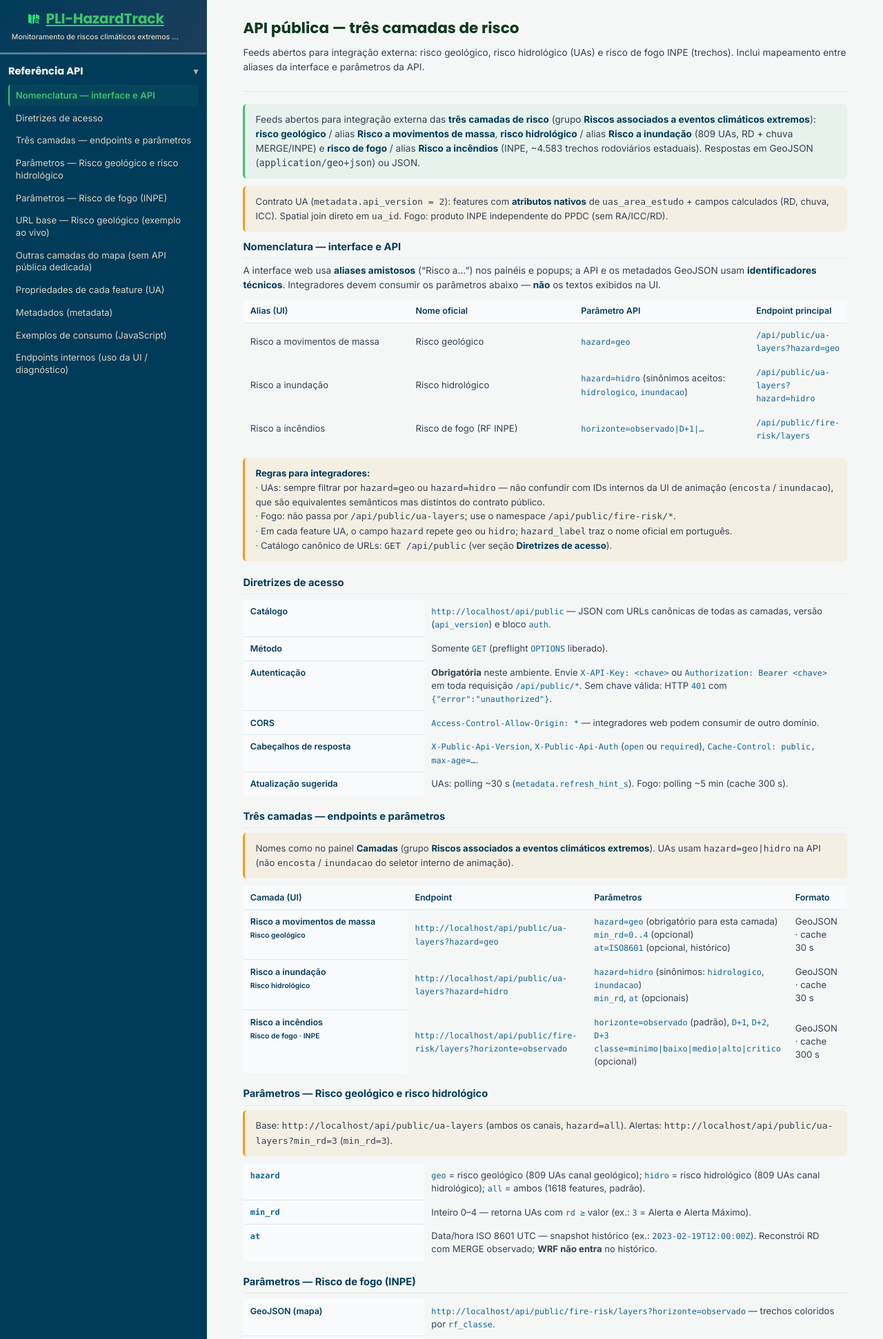
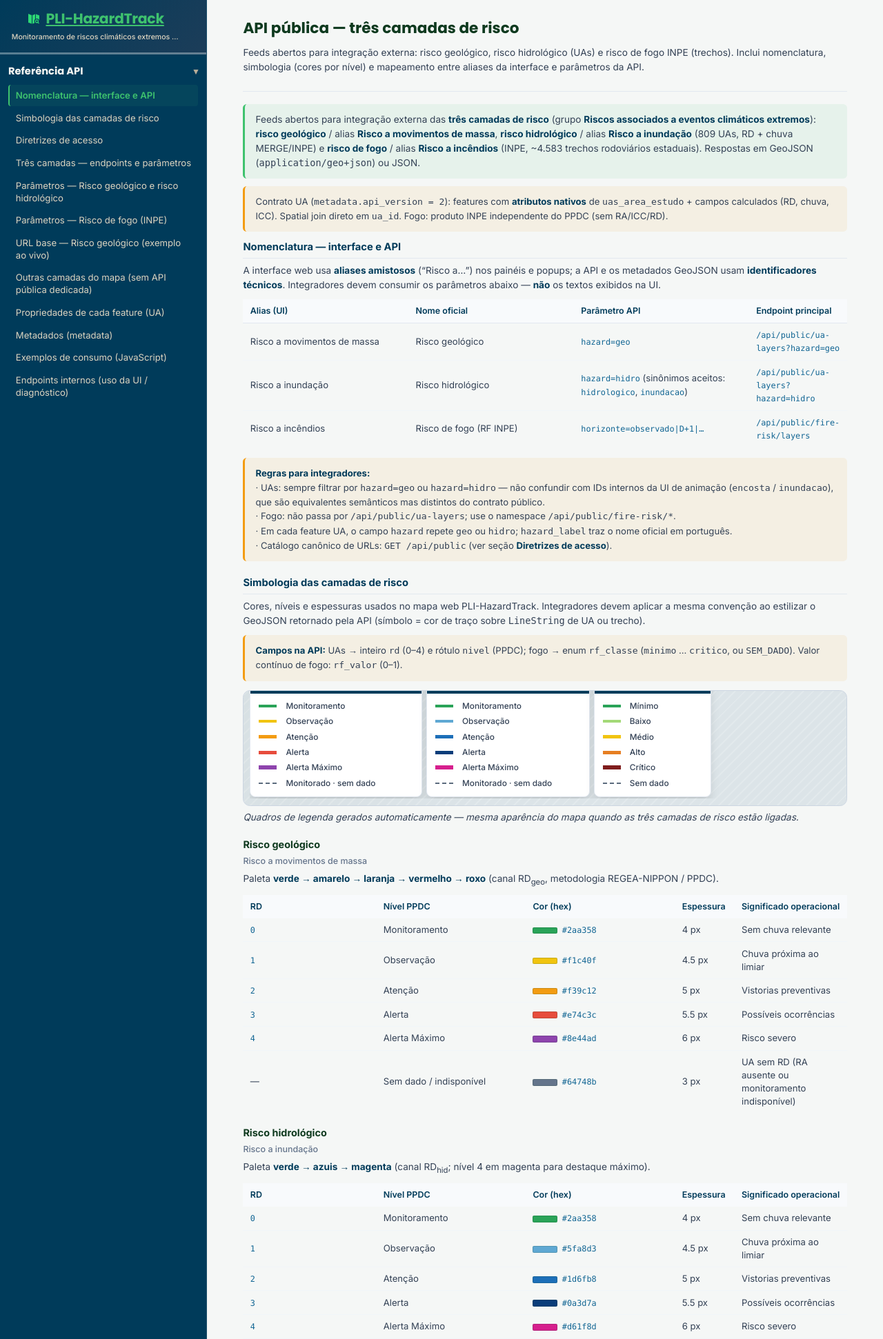
Before and after one commit to vpcapanema/PLI-HazardTrack, a Flask app: page /docs/api in a window 1280 px wide. Shown: the top 1942 px of the page at 69% size. Run offline with Flask 3, Linux system fonts and the light colour scheme.

Commit message:
feat: enhance SSE progress streaming and update risk layer documentation
- Improved the `/api/progress/stream` endpoint to handle exceptions more gracefully, ensuring robust keepalive functionality.
- Increased Gunicorn timeout in `docker-compose.vm.yml` to 3600 seconds for better handling of long-running requests.
- Added new sections in the documentation to describe the symbology for geological, hydrological, and fire risks, including color palettes and operational meanings.
- Updated frontend scripts to render risk layer symbology dynamically, enhancing user experience with visual previews.
- Revised CSS styles for improved layout and presentation of risk layer information in the documentation.

```diff
--- a/app.py
+++ b/app.py
@@ -455,31 +455,38 @@ def api_progress_stream():
         last_version = -1
         last_sent_at = 0.0
         # Rate limit: no maximo 1 evento real a cada 100ms (10/s).
-        # Throttle em _progress_bytes ja amortece, mas mantemos
-        # uma protecao extra na borda do stream.
         min_gap_s = 0.1
-        while True:
-            try:
-                new_version = wait_for_progress_change(
-                    last_version, timeout_s=15.0,
-                )
-            except GeneratorExit:
-                return
-            if new_version == last_version:
-                yield ": keepalive\n\n"
-                continue
-            gap = _time.monotonic() - last_sent_at
-            if gap < min_gap_s:
-                _time.sleep(min_gap_s - gap)
-            last_version = get_progress_version()
-            payload = get_download_progress()
-            payload["_version"] = last_version
-            try:
-                data = _json.dumps(payload, default=str)
-            except (TypeError, ValueError):
-                continue
-            yield f"data: {data}\n\n"
-            last_sent_at = _time.monotonic()
+        try:
+            while True:
+                try:
+                    new_version = wait_for_progress_change(
+                        last_version, timeout_s=15.0,
+                    )
+                except GeneratorExit:
+                    return
+                if new_version == last_version:
+                    try:
+                        yield ": keepalive\n\n"
+                    except (GeneratorExit, BrokenPipeError, ConnectionResetError):
+                        return
+                    continue
+                gap = _time.monotonic() - last_sent_at
+                if gap < min_gap_s:
+                    _time.sleep(min_gap_s - gap)
+                last_version = get_progress_version()
+                payload = get_download_progress()
+                payload["_version"] = last_version
+                try:
+                    data = _json.dumps(payload, default=str)
+                except (TypeError, ValueError):
+                    continue
+                try:
+                    yield f"data: {data}\n\n"
+                except (GeneratorExit, BrokenPipeError, ConnectionResetError):
+                    return
+                last_sent_at = _time.monotonic()
+        except GeneratorExit:
+            return
 
     resp = Response(generate(), mimetype="text/event-stream")
     resp.headers["Cache-Control"] = "no-cache, no-transform"
--- a/docker-compose.vm.yml
+++ b/docker-compose.vm.yml
@@ -28,7 +28,7 @@ services:
       SAMAEG_WORKERS: "12"
       GUNICORN_WORKERS: "2"
       GUNICORN_THREADS: "8"
-      GUNICORN_TIMEOUT: "120"
+      GUNICORN_TIMEOUT: "3600"
       SIGMA_API_BASE_URL: "${SIGMA_API_BASE_URL:-}"
       SIGMA_DATABASE_URL: "${SIGMA_DATABASE_URL:-}"
       SIGMA_POSTGRES_HOST: "${SIGMA_POSTGRES_HOST:-}"
--- a/static/docs-api.js
+++ b/static/docs-api.js
@@ -1,5 +1,5 @@
 /**
- * Preenche URLs e exemplo de fetch na pagina /docs/api.
+ * Preenche URLs, simbologia e exemplo de fetch na pagina /docs/api.
  */
 (function () {
   "use strict";
@@ -8,6 +8,149 @@
     const base = window.APP_BASE || "";
     if (!path.startsWith("/")) path = "/" + path;
     return base + path;
+  }
+
+  function escapeHtml(text) {
+    return String(text)
+      .replace(/&/g, "&amp;")
+      .replace(/</g, "&lt;")
+      .replace(/>/g, "&gt;")
+      .replace(/"/g, "&quot;");
+  }
+
+  function legendHeadHtml(alias, subtitle) {
+    return (
+      `<div class="legend-title">`
+      + `<span class="legend-title-risk">${escapeHtml(alias)}</span>`
+      + `<span class="legend-title-sub">${escapeHtml(subtitle)}</span>`
+      + `</div>`
+    );
+  }
+
+  function legendRowsHtml(palette, labels, weights, ndLabel) {
+    const rows = palette.map((color, i) => {
+      const w = weights[i] != null ? weights[i] : 4;
+      const lbl = labels[i] != null ? labels[i] : String(i);
+      return (
+        `<div class="legend-item">`
+        + `<span class="line" style="border-top:${w}px solid ${color}"></span>`
+        + `${escapeHtml(lbl)}`
+        + `</div>`
+      );
+    }).join("");
+    const nd = ndLabel
+      ? `<div class="legend-item">`
+        + `<span class="line line-rd-nd"></span>${escapeHtml(ndLabel)}`
+        + `</div>`
+      : "";
+    return rows + nd;
+  }
+
+  function renderLegendPreview() {
+    const root = document.getElementById("api-legend-preview");
+    const cfg = window.PLI_RISK_LAYERS;
+    if (!root || !cfg) return;
+
+    const fireMain = cfg.FIRE_CLASSES.filter((c) => c.id !== "SEM_DADO");
+    const entries = [
+      {
+        key: "geo",
+        alias: cfg.LAYERS.geo.alias,
+        subtitle: `${cfg.LAYERS.geo.label} · níveis operacionais`,
+        palette: cfg.PALETTES.geo,
+        labels: cfg.RD_LEVELS.map((l) => l.label),
+        weights: cfg.STROKE_WEIGHTS,
+        ndLabel: "Monitorado · sem dado",
+      },
+      {
+        key: "hidro",
+        alias: cfg.LAYERS.hidro.alias,
+        subtitle: `${cfg.LAYERS.hidro.label} · níveis operacionais`,
+        palette: cfg.PALETTES.hidro,
+        labels: cfg.RD_LEVELS.map((l) => l.label),
+        weights: cfg.STROKE_WEIGHTS,
+        ndLabel: "Monitorado · sem dado",
+      },
+      {
+        key: "fire",
+        alias: cfg.LAYERS.fire.alias,
+        subtitle: `${cfg.LAYERS.fire.label} · observado`,
+        palette: fireMain.map((c) => c.color),
+        labels: fireMain.map((c) => c.label),
+        weights: cfg.STROKE_WEIGHTS.slice(0, fireMain.length),
+        ndLabel: "Sem dado",
+      },
+    ];
+
+    root.innerHTML = entries.map((e) => (
+      `<div class="legend-block" data-legend-key="${e.key}">`
+      + `<div class="legend-head">${legendHeadHtml(e.alias, e.subtitle)}</div>`
+      + `<div class="legend-body"><div class="legend-rows">`
+      + legendRowsHtml(e.palette, e.labels, e.weights, e.ndLabel)
+      + `</div></div></div>`
+    )).join("");
+  }
+
+  function swatchHtml(color) {
+    return (
+      `<span class="docs-symb-swatch" style="background:${color}" `
+      + `aria-hidden="true"></span><code>${color}</code>`
+    );
+  }
+
+  function renderRdSymbology(tableId, paletteKey) {
+    const cfg = window.PLI_RISK_LAYERS;
+    const table = document.getElementById(tableId);
+    if (!table || !cfg) return;
+    const palette = cfg.PALETTES[paletteKey] || [];
+    const weights = cfg.STROKE_WEIGHTS || [];
+    const rows = cfg.RD_LEVELS.map((lvl) => {
+      const color = palette[lvl.rd] || "#64748b";
+      const weight = weights[lvl.rd] != null ? `${weights[lvl.rd]} px` : "—";
+      return (
+        "<tr>"
+        + `<td><code>${lvl.rd}</code></td>`
+        + `<td>${lvl.label}</td>`
+        + `<td class="docs-symb-color">${swatchHtml(color)}</td>`
+        + `<td>${weight}</td>`
+        + `<td>${lvl.desc}</td>`
+        + "</tr>"
+      );
+    }).join("");
+    const sem = cfg.SEM_DADO_UA;
+    table.innerHTML = (
+      "<thead><tr>"
+      + "<th>RD</th><th>Nível PPDC</th><th>Cor (hex)</th>"
+      + "<th>Espessura</th><th>Significado operacional</th>"
+      + "</tr></thead><tbody>"
+      + rows
+      + "<tr>"
+      + "<td>—</td><td>" + sem.label + "</td>"
+      + `<td class="docs-symb-color">${swatchHtml(sem.color)}</td>`
+      + "<td>3 px</td>"
+      + "<td>UA sem RD (RA ausente ou monitoramento indisponível)</td>"
+      + "</tr></tbody>"
+    );
+  }
+
+  function renderFireSymbology() {
+    const cfg = window.PLI_RISK_LAYERS;
+    const table = document.getElementById("api-symb-fire");
+    if (!table || !cfg) return;
+    const rows = cfg.FIRE_CLASSES.map((cls) => (
+      "<tr>"
+      + `<td><code>${cls.id}</code></td>`
+      + `<td>${cls.label}</td>`
+      + `<td class="docs-symb-color">${swatchHtml(cls.color)}</td>`
+      + `<td>${cls.id === "SEM_DADO" ? "Trecho sem produto RF" : "Condição ambiental favorável à ignição/propagação"}</td>`
+      + "</tr>"
+    )).join("");
+    table.innerHTML = (
+      "<thead><tr>"
+      + "<th><code>rf_classe</code></th><th>Rótulo</th>"
+      + "<th>Cor (hex)</th><th>Leitura</th>"
+      + "</tr></thead><tbody>" + rows + "</tbody>"
+    );
   }
 
   const paths = {
@@ -28,6 +171,11 @@
     const el = document.getElementById(id);
     if (el) el.textContent = origin + apiUrl(path);
   });
+
+  renderRdSymbology("api-symb-geo", "geo");
+  renderRdSymbology("api-symb-hidro", "hidro");
+  renderFireSymbology();
+  renderLegendPreview();
 
   const ex = document.getElementById("api-fetch-example");
   const key = window.PLI_PUBLIC_API_KEY || "";
--- a/static/docs.css
+++ b/static/docs.css
@@ -162,6 +162,108 @@ a.docs-home-link:focus-visible {
   scroll-margin-top: 1rem;
 }
 
+.docs-body h4.docs-symb-layer {
+  margin: 1.15rem 0 0.35rem;
+  font-size: 0.9rem;
+  font-weight: 700;
+  color: #0f3a1f;
+}
+
+.docs-symb-alias {
+  display: block;
+  margin-top: 0.12rem;
+  font-size: 0.78rem;
+  font-weight: 500;
+  color: #64748b;
+}
+
+.docs-symb-lead {
+  margin: 0 0 0.45rem;
+  font-size: 0.84rem;
+  color: #475569;
+}
+
+.docs-symb-caption {
+  margin: 0.35rem 0 1rem;
+  font-size: 0.78rem;
+  color: #64748b;
+  font-style: italic;
+}
+
+.docs-map-preview {
+  position: relative;
+  margin: 0.85rem 0 0.35rem;
+  min-height: 10.5rem;
+  border-radius: 0.65rem;
+  border: 1px solid #cbd5e1;
+  background: #dce4e8;
+  overflow: hidden;
+}
+
+.docs-map-preview-bg {
+  position: absolute;
+  inset: 0;
+  background:
+    linear-gradient(135deg, rgba(15, 58, 31, 0.04) 0%, transparent 55%),
+    repeating-linear-gradient(
+      -45deg,
+      rgba(255, 255, 255, 0.35) 0,
+      rgba(255, 255, 255, 0.35) 2px,
+      transparent 2px,
+      transparent 10px
+    );
+  opacity: 0.55;
+}
+
+.docs-map-preview-hint {
+  position: absolute;
+  top: 0.55rem;
+  left: 0.65rem;
+  margin: 0;
+  font-size: 0.68rem;
+  font-weight: 700;
+  letter-spacing: 0.06em;
+  text-transform: uppercase;
+  color: #64748b;
+}
+
+.docs-map-preview-legend {
+  position: absolute;
+  bottom: 0.65rem;
+  left: 0.55rem;
+  right: 0.55rem;
+  overflow-x: auto;
+  padding-bottom: 0.1rem;
+  scrollbar-width: thin;
+}
+
+.docs-legend-stack {
+  flex-wrap: wrap;
+  pointer-events: auto;
+}
+
+.docs-legend-stack .legend-block {
+  pointer-events: auto;
+}
+
+.docs-legend-stack .legend-head {
+  cursor: default;
+}
+
+.docs-symb-table td.docs-symb-color {
+  white-space: nowrap;
+}
+
+.docs-symb-swatch {
+  display: inline-block;
+  width: 2.25rem;
+  height: 0.62rem;
+  margin-right: 0.4rem;
+  border-radius: 2px;
+  border: 1px solid rgba(15, 58, 31, 0.18);
+  vertical-align: middle;
+}
+
 @media (max-width: 768px) {
   .docs-shell {
     flex-direction: column;
--- a/static/risk-layers.js
+++ b/static/risk-layers.js
@@ -6,6 +6,37 @@
   "use strict";
 
   const GROUP = "Riscos associados a eventos climáticos extremos";
+
+  /** Niveis PPDC compartilhados por RD geo e RD hidro (campo rd / nivel). */
+  const RD_LEVELS = [
+    { rd: 0, label: "Monitoramento", desc: "Sem chuva relevante" },
+    { rd: 1, label: "Observação", desc: "Chuva próxima ao limiar" },
+    { rd: 2, label: "Atenção", desc: "Vistorias preventivas" },
+    { rd: 3, label: "Alerta", desc: "Possíveis ocorrências" },
+    { rd: 4, label: "Alerta Máximo", desc: "Risco severo" },
+  ];
+
+  /** Cores por nivel RD — espelham o mapa web (static/app.js). */
+  const PALETTES = {
+    geo: ["#2aa358", "#f1c40f", "#f39c12", "#e74c3c", "#8e44ad"],
+    hidro: ["#2aa358", "#5fa8d3", "#1d6fb8", "#0a3d7a", "#d61f8d"],
+  };
+
+  /** Espessura da linha (px) por nivel RD no mapa web. */
+  const STROKE_WEIGHTS = [4.0, 4.5, 5.0, 5.5, 6.0];
+
+  /** UA sem RD calculado ou monitoramento indisponivel. */
+  const SEM_DADO_UA = { color: "#64748b", label: "Sem dado / indisponível" };
+
+  /** Classes RF INPE (campo rf_classe) — ordem crescente de severidade. */
+  const FIRE_CLASSES = [
+    { id: "minimo", label: "Mínimo", color: "#2aa358" },
+    { id: "baixo", label: "Baixo", color: "#a3d977" },
+    { id: "medio", label: "Médio", color: "#f1c40f" },
+    { id: "alto", label: "Alto", color: "#e67e22" },
+    { id: "critico", label: "Crítico", color: "#7f1d1d" },
+    { id: "SEM_DADO", label: "Sem dado", color: "#94a3b8" },
+  ];
 
   const LAYERS = {
     geo: {
@@ -43,5 +74,16 @@
     return `${entry.label}${src} (${entry.index})`;
   }
 
-  root.PLI_RISK_LAYERS = { GROUP, LAYERS, byId, display, tooltip };
+  root.PLI_RISK_LAYERS = {
+    GROUP,
+    LAYERS,
+    RD_LEVELS,
+    PALETTES,
+    STROKE_WEIGHTS,
+    SEM_DADO_UA,
+    FIRE_CLASSES,
+    byId,
+    display,
+    tooltip,
+  };
 })(typeof window !== "undefined" ? window : globalThis);
--- a/templates/docs/_content_api.html
+++ b/templates/docs/_content_api.html
@@ -66,6 +66,82 @@
             · Catálogo canônico de URLs: <code>GET /api/public</code> (ver
             seção <b>Diretrizes de acesso</b>).
           </p>
+
+          <h3>Simbologia das camadas de risco</h3>
+          <p>
+            Cores, níveis e espessuras usados no mapa web PLI-HazardTrack.
+            Integradores devem aplicar a mesma convenção ao estilizar o GeoJSON
+            retornado pela API (símbolo = cor de traço sobre
+            <code>LineString</code> de UA ou trecho).
+          </p>
+          <p class="modal-note">
+            <b>Campos na API:</b> UAs → inteiro <code>rd</code> (0–4) e rótulo
+            <code>nivel</code> (PPDC); fogo → enum <code>rf_classe</code>
+            (<code>minimo</code> … <code>critico</code>, ou
+            <code>SEM_DADO</code>). Valor contínuo de fogo:
+            <code>rf_valor</code> (0–1).
+          </p>
+
+          <div
+            class="docs-map-preview"
+            aria-label="Pré-visualização das legendas do mapa operacional"
+          >
+            <div class="docs-map-preview-bg" aria-hidden="true"></div>
+            <p class="docs-map-preview-hint">Mapa · canto inferior</p>
+            <div class="docs-map-preview-legend">
+              <div
+                id="api-legend-preview"
+                class="legend-stack docs-legend-stack"
+              ></div>
+            </div>
+          </div>
+          <p class="docs-symb-caption">
+            Quadros de legenda gerados automaticamente — mesma aparência do mapa
+            quando as três camadas de risco estão ligadas.
+          </p>
+
+          <h4 class="docs-symb-layer">
+            Risco geológico
+            <span class="docs-symb-alias">Risco a movimentos de massa</span>
+          </h4>
+          <p class="docs-symb-lead">
+            Paleta <b>verde → amarelo → laranja → vermelho → roxo</b> (canal
+            RD<sub>geo</sub>, metodologia REGEA-NIPPON / PPDC).
+          </p>
+          <table
+            class="modal-table docs-symb-table"
+            id="api-symb-geo"
+            aria-label="Simbologia risco geológico"
+          ></table>
+
+          <h4 class="docs-symb-layer">
+            Risco hidrológico
+            <span class="docs-symb-alias">Risco a inundação</span>
+          </h4>
+          <p class="docs-symb-lead">
+            Paleta <b>verde → azuis → magenta</b> (canal RD<sub>hid</sub>;
+            nível 4 em magenta para destaque máximo).
+          </p>
+          <table
+            class="modal-table docs-symb-table"
+            id="api-symb-hidro"
+            aria-label="Simbologia risco hidrológico"
+          ></table>
+
+          <h4 class="docs-symb-layer">
+            Risco de fogo
+            <span class="docs-symb-alias">Risco a incêndios · RF INPE</span>
+          </h4>
+          <p class="docs-symb-lead">
+            Classes discretas do produto INPE (escala contínua
+            <code>rf_valor</code> 0–1 agregada por trecho). Independente dos
+            cinco níveis PPDC do RD.
+          </p>
+          <table
+            class="modal-table docs-symb-table"
+            id="api-symb-fire"
+            aria-label="Simbologia risco de fogo"
+          ></table>
 
           <h3>Diretrizes de acesso</h3>
           <table class="modal-table">
--- a/templates/docs/api.html
+++ b/templates/docs/api.html
@@ -5,8 +5,8 @@
 {% block page_lead %}
 <p class="docs-lead">
   Feeds abertos para integração externa: risco geológico, risco hidrológico
-  (UAs) e risco de fogo INPE (trechos). Inclui mapeamento entre aliases da
-  interface e parâmetros da API.
+  (UAs) e risco de fogo INPE (trechos). Inclui nomenclatura, simbologia
+  (cores por nível) e mapeamento entre aliases da interface e parâmetros da API.
 </p>
 {% endblock %}
 {% block content %}
@@ -18,5 +18,6 @@
   window.PLI_PUBLIC_API_KEY = {{ public_api_key|tojson }};
   window.PLI_PUBLIC_API_AUTH = {{ public_api_auth_required|tojson }};
 </script>
+<script src="{{ url_for('static', filename='risk-layers.js') }}"></script>
 <script src="{{ url_for('static', filename='docs-api.js') }}"></script>
 {% endblock %}
```
Also changed, not shown: static/app.js, 1 other file.
